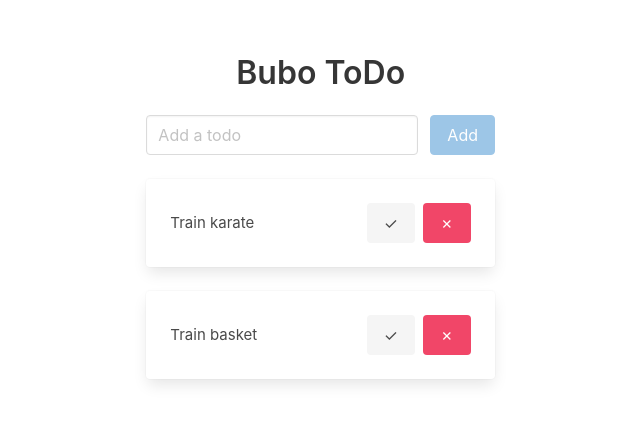
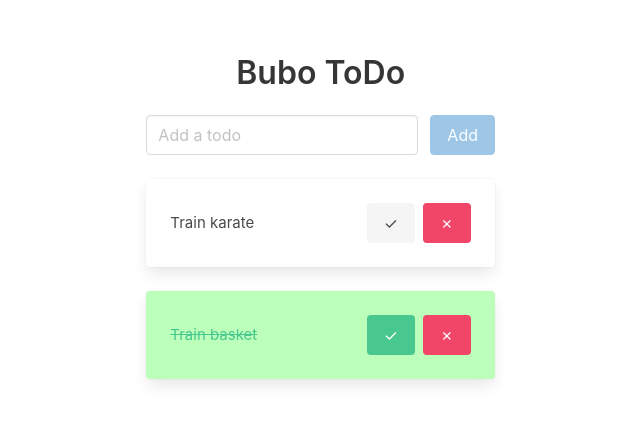
Before and after one commit to LjupcheD14/To-Do-List---Vue, a Vue app: page / in a window 1280 px wide. Shown: the part 171-594 px from the top of the page, without its empty margins (125-765 px from the left). Built offline with nearby package versions, Linux system fonts and the light colour scheme.

Commit message:
Mark done

```diff
--- a/src/App.vue
+++ b/src/App.vue
@@ -5,42 +5,31 @@
       Bubo ToDo
     </div>
 
-    <form
-      @submit.prevent="addTodo"
-    >
+    <form @submit.prevent="addTodo">
       <div class="field is-grouped mb-5">
         <p class="control is-expanded">
-          <input
-          v-model="newTodoContent"
-          class="input"
-          type="text"
-          placeholder="Add a todo">
+          <input v-model="newTodoContent" class="input" type="text" placeholder="Add a todo">
         </p>
         <p class="control">
-          <button
-          :disabled="!newTodoContent"
-          class="button is-info"
-          >
+          <button :disabled="!newTodoContent" class="button is-info">
             Add
           </button>
         </p>
       </div>
     </form>
 
-    <div v-for="todo in todos" class="card mb-5">
+    <div v-for="todo in todos" class="card mb-5" :class="{'has-background-success-light' : todo.done}">
       <div class="card-content">
         <div class="content">
           <div class="columns is-mobile is-vcentered">
-            <div class="column">
+            <div class="column" :class="{'has-text-success line-through' : todo.done}">
               {{todo.content}}
             </div>
             <div class="column is-5 has-text-right">
-              <button class="button is-light">
+              <button @click="toggleDone(todo.id)" class="button" :class="todo.done ? 'is-success' : 'is-light'">
                 &check;
               </button>
-              <button
-                @click="deleteTodo(todo.id)"
-               class="button is-danger ml-2">
+              <button @click="deleteTodo(todo.id)" class="button is-danger ml-2">
                 &cross;
               </button>
 
@@ -74,7 +63,7 @@ const todos = ref([
   {
     id: 'id2',
     content: 'Train basket',
-    done: false
+    done: true
   }
 ])
 
@@ -98,6 +87,14 @@ const deleteTodo = id => {
   todos.value = todos.value.filter(todo => todo.id !== id)
 }
 
+// toggle done
+
+const toggleDone = id => {
+  console.log('toggleDone', id)
+  const index = todos.value.findIndex(todo => todo.id === id)
+  todos.value[index].done = !todos.value[index].done
+}
+
 </script>
 
 <style>
@@ -108,4 +105,10 @@ const deleteTodo = id => {
   padding: 20px;
   margin: 0 auto;
 }
+.line-through{
+  text-decoration: line-through;
+}
+.has-background-success-light{
+  background-color: rgb(187, 255, 187) !important;
+}
 </style>
```
